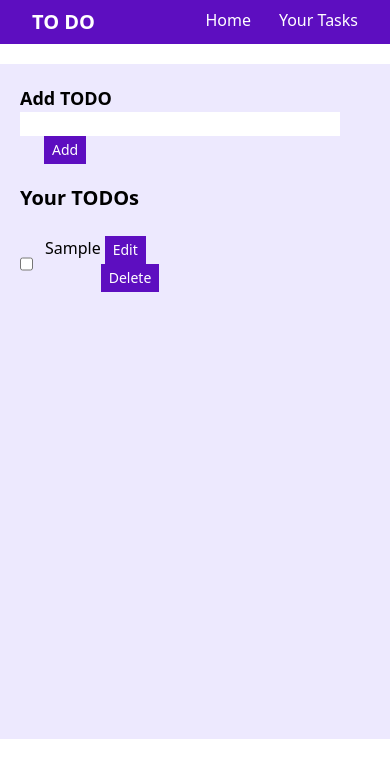
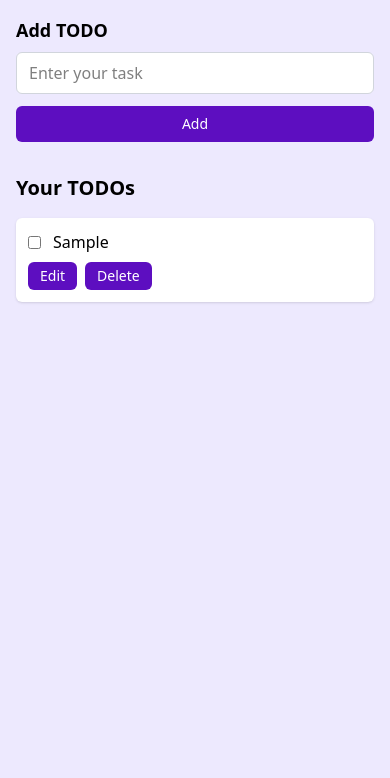
Before and after one commit to Kishalay15/courtseyHarryBhaiya, a React (Vite) app in the folder todo/: page / in a window 390 px wide. Both pictures are taken after typing "Sample" into the empty fields and a click on the button "Add". Shown: the top 778 px of the page. Built offline with nearby package versions, Linux system fonts and the light colour scheme.

Commit message:
made the app responsive

```diff
--- a/todo/src/App.jsx
+++ b/todo/src/App.jsx
@@ -1,9 +1,7 @@
-import Navbar from './components/Navbar'
 import { useState, useEffect } from 'react'
 import { v4 as uuidv4 } from 'uuid'
 
 function App() {
-
   const [todo, setTodo] = useState("")
   const [todos, setTodos] = useState([])
 
@@ -12,7 +10,6 @@ function App() {
     console.log("Loaded from localStorage:", savedTodos)
     setTodos(savedTodos)
   }, [])
-
 
   useEffect(() => {
     console.log("Saving to localStorage:", todos)
@@ -27,11 +24,9 @@ function App() {
     setTodos(todos.filter(item => item.id !== id))
   }
 
-
   const handleDelete = (e, id) => {
     setTodos(todos.filter(item => item.id !== id))
   }
-
 
   const handleChange = (e) => {
     setTodo(e.target.value)
@@ -51,33 +46,60 @@ function App() {
     setTodos(updatedTodos)
   }
 
+  return (
+    <div className="container mx-auto p-4 bg-violet-100 min-h-screen">
+      <div className="addTodo max-w-2xl mx-auto">
+        <h2 className='text-lg font-bold mb-2'>Add TODO</h2>
+        <div className="flex flex-col sm:flex-row gap-3">
+          <input
+            onChange={handleChange}
+            value={todo}
+            type="text"
+            className='bg-white flex-1 px-3 py-2 border border-gray-300 rounded-md'
+            placeholder="Enter your task"
+          />
+          <button
+            onClick={handleAdd}
+            className='bg-violet-800 hover:bg-violet-600 px-4 py-2 text-sm text-white rounded-md'
+          >
+            Add
+          </button>
+        </div>
+      </div>
 
-  return (
-    <>
-      <Navbar />
-      <div className="container mx-auto my-5 p-5 bg-violet-100 min-h-[80vh]">
-        <div className="addTodo">
-          <h2 className='text-lg font-bold'>Add TODO</h2>
-          <input onChange={handleChange} value={todo} type="text" className='bg-white w-80' />
-          <button onClick={handleAdd} className='bg-violet-800 hover:bg-violet-600 p-2 py-1 text-sm text-white mx-6'>Add</button>
-        </div>
-        <h2 className='text-xl font-bold py-5'>Your TODOs</h2>
-        <div className="todos">
-          {todos.map(item => (
-            <div key={item.id} className="todo my-1 w-1/2 flex justify-between">
-              <div className='flex gap-3'>
-                <input onChange={handleCheckbox} type="checkbox" checked={item.isCompleted} name={item.id} id="" />
-                <div className={item.isCompleted ? "line-through" : ""}>{item.todo}</div>
-              </div>
-              <div className="buttons">
-                <button className='bg-violet-800 hover:bg-violet-600 p-2 py-1 text-sm text-white mx-1' onClick={(e) => { handleEdit(e, item.id) }}>Edit</button>
-                <button className='bg-violet-800 hover:bg-violet-600 p-2 py-1 text-sm text-white' onClick={(e) => { handleDelete(e, item.id) }}>Delete</button>
+      <div className="todos max-w-2xl mx-auto mt-8">
+        <h2 className='text-xl font-bold pb-4'>Your TODOs</h2>
+        {todos.map(item => (
+          <div key={item.id} className="todo bg-white shadow-sm rounded-md p-3 mb-3 flex flex-col sm:flex-row justify-between items-start sm:items-center">
+            <div className='flex gap-3 items-center w-full sm:w-auto'>
+              <input
+                onChange={handleCheckbox}
+                type="checkbox"
+                checked={item.isCompleted}
+                name={item.id}
+              />
+              <div className={`break-words ${item.isCompleted ? "line-through text-gray-500" : ""}`}>
+                {item.todo}
               </div>
             </div>
-          ))}
-        </div>
+            <div className="buttons flex gap-2 mt-2 sm:mt-0">
+              <button
+                className='bg-violet-800 hover:bg-violet-600 px-3 py-1 text-sm text-white rounded-md'
+                onClick={(e) => handleEdit(e, item.id)}
+              >
+                Edit
+              </button>
+              <button
+                className='bg-violet-800 hover:bg-violet-600 px-3 py-1 text-sm text-white rounded-md'
+                onClick={(e) => handleDelete(e, item.id)}
+              >
+                Delete
+              </button>
+            </div>
+          </div>
+        ))}
       </div>
-    </>
+    </div>
   )
 }
 
--- a/todo/src/components/Navbar.jsx
+++ /dev/null
@@ -1,17 +0,0 @@
-import React from 'react'
-
-const Navbar = () => {
-    return (
-        <nav className='flex justify-between bg-violet-800 text-white py-2'>
-            <div className="logo">
-                <span className='font-bold text-xl mx-8'>TO DO</span>
-            </div>
-            <ul className='flex gap-7 mx-8'>
-                <li className='cursor-pointer hover:font-bold'>Home</li>
-                <li className='cursor-pointer hover:font-bold'>Your Tasks</li>
-            </ul>
-        </nav>
-    )
-}
-
-export default Navbar
```
